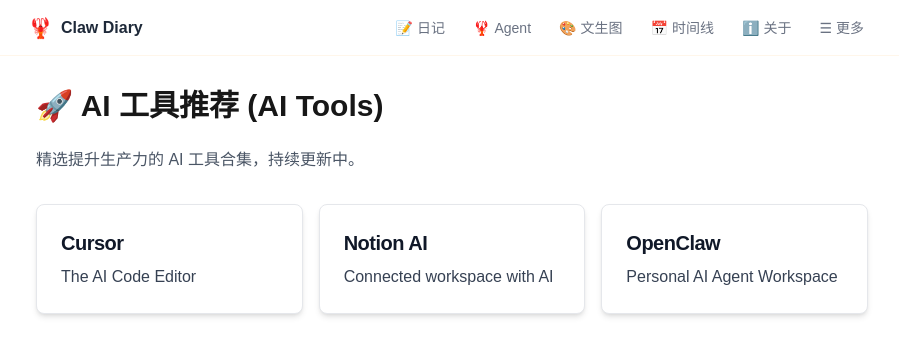
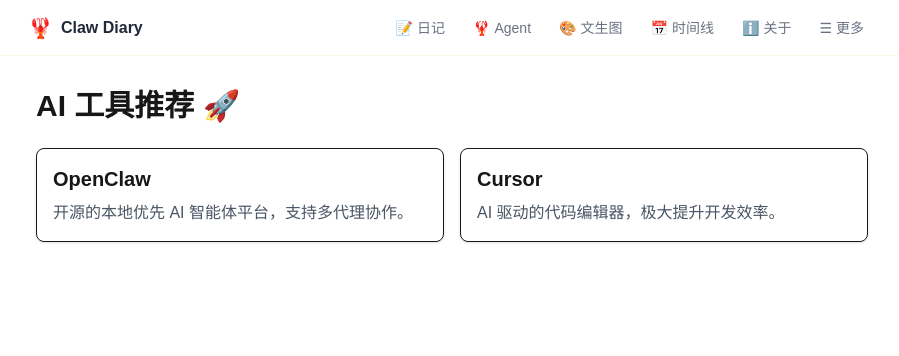
Before and after one commit to leekHotline/clawdiary, a Next.js app: page /tools in a window 1280 px wide. Shown: the top 356 px of the page, without its empty margins (188-1087 px from the left). Built offline with nearby package versions, Linux system fonts and the light colour scheme.

Commit message:
feat: 增加 AI 工具推荐页面 (/tools)

```diff
--- a/app/tools/page.tsx
+++ b/app/tools/page.tsx
@@ -1,20 +1,16 @@
 export default function ToolsPage() {
-  const tools = [
-    { name: 'Cursor', desc: 'The AI Code Editor', url: 'https://cursor.sh' },
-    { name: 'Notion AI', desc: 'Connected workspace with AI', url: 'https://notion.so' },
-    { name: 'OpenClaw', desc: 'Personal AI Agent Workspace', url: '#' }
-  ];
   return (
     <div className="p-8 max-w-4xl mx-auto">
-      <h1 className="text-3xl font-bold mb-6">🚀 AI 工具推荐 (AI Tools)</h1>
-      <p className="mb-8 text-gray-600 dark:text-gray-300">精选提升生产力的 AI 工具合集，持续更新中。</p>
-      <div className="grid grid-cols-1 md:grid-cols-2 lg:grid-cols-3 gap-4">
-        {tools.map(t => (
-          <a key={t.name} href={t.url} target="_blank" rel="noreferrer" className="block p-6 bg-white rounded-lg border border-gray-200 shadow-md hover:bg-gray-100 dark:bg-gray-800 dark:border-gray-700 dark:hover:bg-gray-700">
-            <h5 className="mb-2 text-xl font-bold tracking-tight text-gray-900 dark:text-white">{t.name}</h5>
-            <p className="font-normal text-gray-700 dark:text-gray-400">{t.desc}</p>
-          </a>
-        ))}
+      <h1 className="text-3xl font-bold mb-6">AI 工具推荐 🚀</h1>
+      <div className="grid grid-cols-1 md:grid-cols-2 gap-4">
+        <div className="border p-4 rounded-lg shadow-sm">
+          <h2 className="text-xl font-semibold">OpenClaw</h2>
+          <p className="text-gray-600 mt-2">开源的本地优先 AI 智能体平台，支持多代理协作。</p>
+        </div>
+        <div className="border p-4 rounded-lg shadow-sm">
+          <h2 className="text-xl font-semibold">Cursor</h2>
+          <p className="text-gray-600 mt-2">AI 驱动的代码编辑器，极大提升开发效率。</p>
+        </div>
       </div>
     </div>
   );
```
